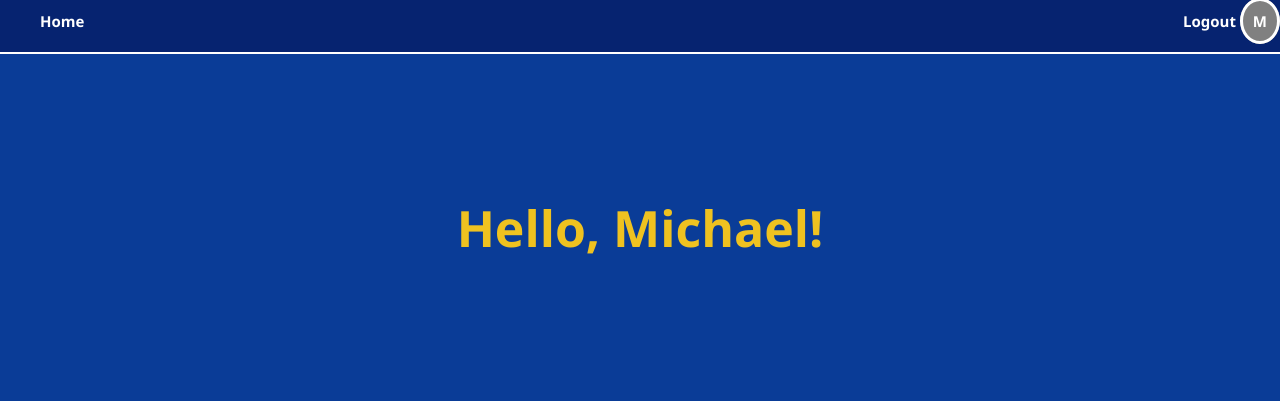
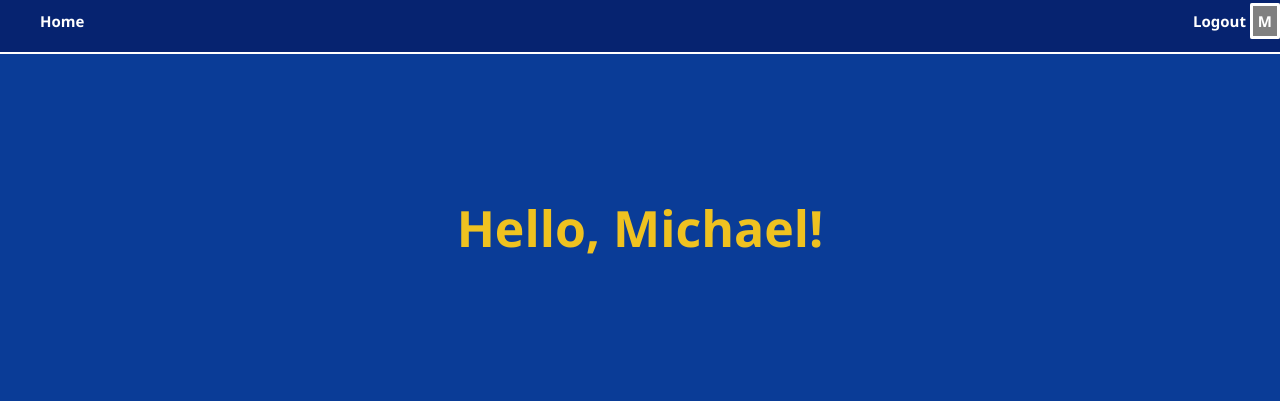
Before and after one commit to SaintAngelo05/Superhero_hub, a Flask app: page /superheroes in a window 1280 px wide. Shown: the top 401 px of the page. Run offline with Flask 3, Linux system fonts and the light colour scheme; a user stored in the database is signed in; data comes from the database, SQL or seed files in the repository.

Commit message:
Added python function and updated CSS

```diff
--- a/static/superheroes.css
+++ b/static/superheroes.css
@@ -104,10 +104,10 @@ ul {
 }
 
 span {
-    border-radius: 50%;
+    border-radius: 2px;
     background-color: grey;
     border:3px solid white;
-    padding:10px;
+    padding:5px;
 }
 li.hero-tab {
     background-color: rgba(0, 0, 0, 0.8);
--- a/templates/superheroes.html
+++ b/templates/superheroes.html
@@ -9,7 +9,7 @@
     <nav id="nav-bar">
         <ul id="list-tab">
             <li ><a id="l-tab" href="/">Home</a></li>
-            <li><a id="l-tab" href="/logout">Logout <span> {{ username[0] }} </span></a></li>
+            <li><a id="l-tab" href="/logout">Logout <span> {{ username[0].upper() }} </span></a></li>
         </ul>
     </nav>
     <div class="superheroes-container">
```
